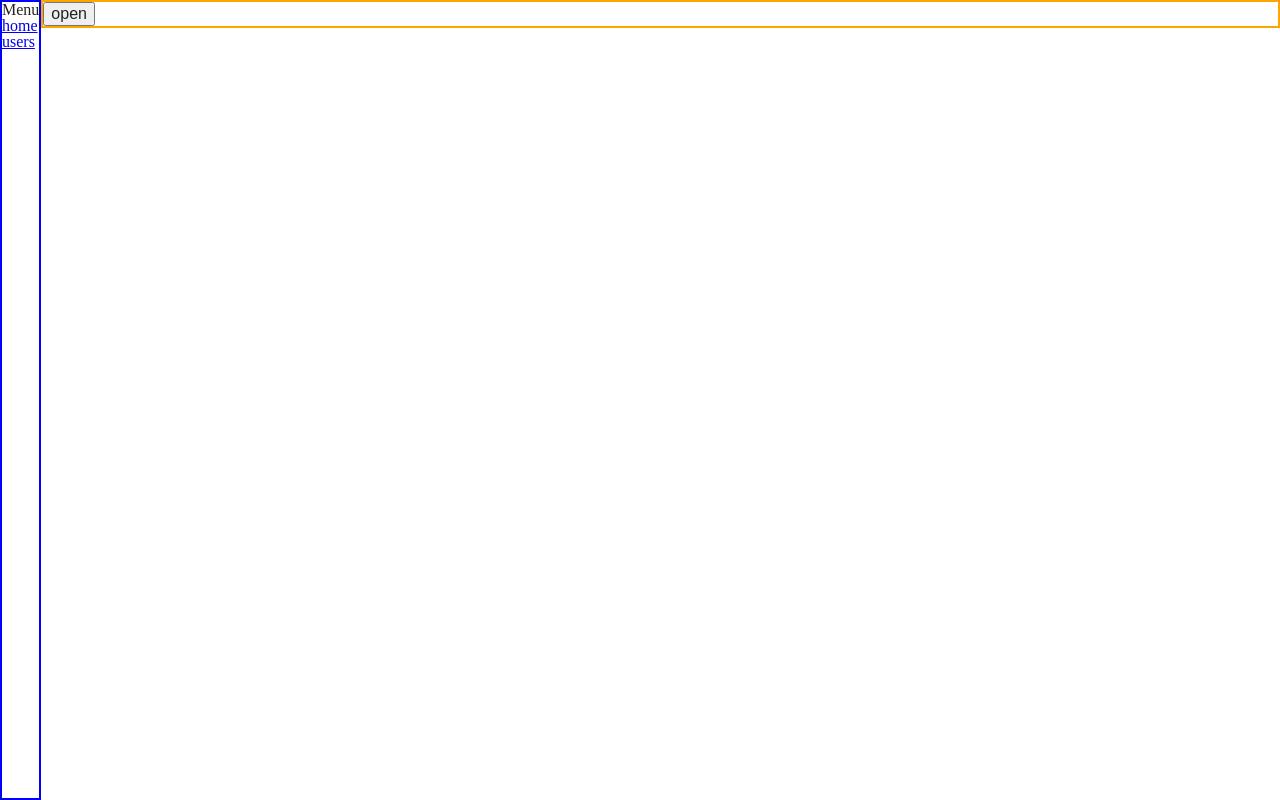
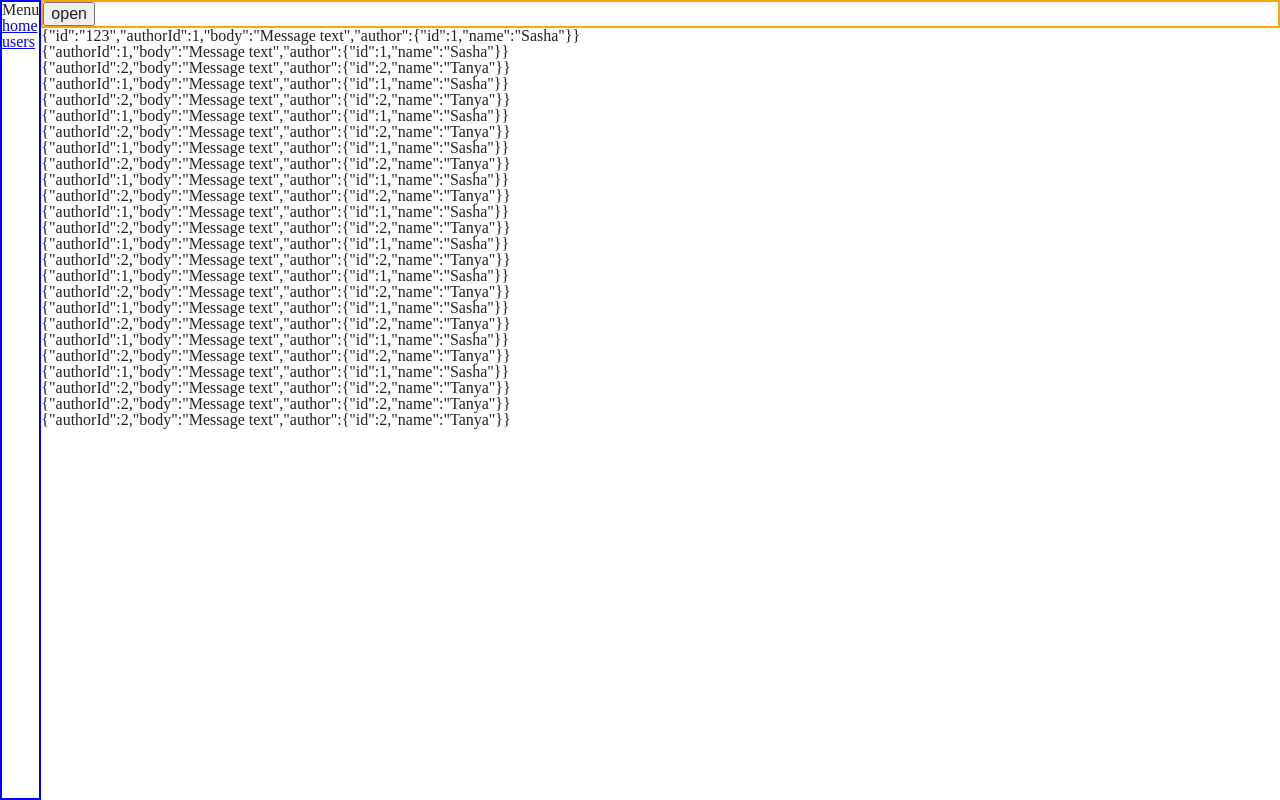
Before and after one commit to Vasy12/fe-react-app, a React (Create React App) app: page /chat in a window 1280 px wide. Built offline with nearby package versions, Linux system fonts and the light colour scheme.

Commit message:
Add useReducer examples

```diff
--- a/src/App.jsx
+++ b/src/App.jsx
@@ -2,6 +2,7 @@ import React, { createContext, useState } from 'react';
 import { BrowserRouter as Router, Switch, Route } from 'react-router-dom';
 import AppNav from './components/AppNav';
 import PageHeader from './components/PageHeader';
+import Chat from './components/Chat';
 import styles from './App.module.scss';
 import UsersPage from './pages/UsersPage';
 import Home from './pages/Home';
@@ -25,6 +26,9 @@ function App() {
               <Route path="/" exact>
                 <Home />
               </Route>
+              <Route path="/chat">
+                <Chat />
+              </Route>
               <Route path="/users">
                 <UsersPage />
               </Route>
--- /dev/null
+++ b/src/components/Chat/index.jsx
@@ -0,0 +1,151 @@
+import React, { useReducer, useEffect } from 'react';
+import PropTypes from 'prop-types';
+import reducer from './reducer';
+
+const data = {
+  members: [
+    {
+      id: 1,
+      name: 'Sasha',
+    },
+    {
+      id: 2,
+      name: 'Tanya',
+    },
+  ],
+  messages: [
+    {
+      id: '123',
+      authorId: 1,
+      body: 'Message text',
+    },
+    {
+      authorId: 1,
+      body: 'Message text',
+    },
+    {
+      authorId: 2,
+      body: 'Message text',
+    },
+    {
+      authorId: 1,
+      body: 'Message text',
+    },
+    {
+      authorId: 2,
+      body: 'Message text',
+    },
+    {
+      authorId: 1,
+      body: 'Message text',
+    },
+    {
+      authorId: 2,
+      body: 'Message text',
+    },
+    {
+      authorId: 1,
+      body: 'Message text',
+    },
+    {
+      authorId: 2,
+      body: 'Message text',
+    },
+    {
+      authorId: 1,
+      body: 'Message text',
+    },
+    {
+      authorId: 2,
+      body: 'Message text',
+    },
+    {
+      authorId: 1,
+      body: 'Message text',
+    },
+    {
+      authorId: 2,
+      body: 'Message text',
+    },
+    {
+      authorId: 1,
+      body: 'Message text',
+    },
+    {
+      authorId: 2,
+      body: 'Message text',
+    },
+    {
+      authorId: 1,
+      body: 'Message text',
+    },
+    {
+      authorId: 2,
+      body: 'Message text',
+    },
+    {
+      authorId: 1,
+      body: 'Message text',
+    },
+    {
+      authorId: 2,
+      body: 'Message text',
+    },
+    {
+      authorId: 1,
+      body: 'Message text',
+    },
+    {
+      authorId: 2,
+      body: 'Message text',
+    },
+    {
+      authorId: 1,
+      body: 'Message text',
+    },
+    {
+      authorId: 2,
+      body: 'Message text',
+    },
+    {
+      authorId: 2,
+      body: 'Message text',
+    },
+    {
+      authorId: 2,
+      body: 'Message text',
+    },
+  ],
+};
+
+const getData = () => data;
+
+function Chat(props) {
+  const [state, dispatch] = useReducer(reducer, {
+    members: new Map(),
+    messages: [],
+  });
+
+  useEffect(() => {
+    const data = getData();
+
+    dispatch({
+      type: 'DATA_RESPONSE_SUCCESS',
+      data,
+    });
+  }, []);
+
+  const { messages } = state;
+
+  return (
+    <ol>
+      {messages.map((m, index) => (
+        <li key={index}>{JSON.stringify(m)}</li>
+      ))}
+    </ol>
+  );
+}
+
+Chat.propTypes = {};
+
+export default Chat;
--- /dev/null
+++ b/src/components/Chat/reducer.js
@@ -0,0 +1,44 @@
+export default function chatReducer(state, action) {
+  switch (action.type) {
+    case 'DATA_RESPONSE_SUCCESS': {
+      const {
+        data: { members, messages },
+      } = action;
+      const membersMap = new Map();
+
+      members.forEach(m => {
+        membersMap.set(m.id, m);
+      });
+
+      const messagesWithAuthors = messages.map(m => ({
+        ...m,
+        author: membersMap.get(m.authorId) ?? null,
+      }));
+
+      return {
+        ...state,
+        members: membersMap,
+        messages: messagesWithAuthors,
+      };
+    }
+    case 'NEW_MESSAGE': {
+      const { members, messages } = state;
+      const { message } = action;
+
+      const messageWithAuthor = {
+        ...message,
+        author: members.get(message.authorId),
+      };
+
+      const newMessages = [...messages, messageWithAuthor];
+
+      return {
+        ...state,
+        messages: newMessages,
+      };
+    }
+
+    default:
+      return state;
+  }
+}
--- a/src/pages/Home.jsx
+++ b/src/pages/Home.jsx
@@ -1,45 +1,106 @@
-import React, { useState } from 'react';
-import { useCallback, useMemo } from 'react';
+import React, { useReducer } from 'react';
+
+import { format } from 'date-fns';
+
+/**
+ *
+ * @param {object} state - prev state
+ * @param {object} action - dispatched action
+ * @returns {object} - new state
+ */
+const homeReducer = (state, action) => {
+  const { name, value } = action;
+  return {
+    ...state,
+    [name]: name === 'age' ? Number(value) : value,
+  };
+};
 
 function Home() {
-  const [value, setValue] = useState(0);
-  const [theme, setTheme] = useState('light');
+  const [state, dispatch] = useReducer(homeReducer, {
+    firstName: '',
+    lastName: '',
+    email: '',
+    age: 18,
+    gender: null,
+    tel: '',
+    birthday: format(new Date(), 'yyyy-MM-dd'),
+  });
 
-  const handleChange = useCallback(
-    ({ target: { value } }) => setValue(Number(value)),
-    []
-  );
+  const handleChange = event => {
+    const {
+      target: { name, value },
+    } = event;
 
-  const handleThemeBtnClick = useCallback(
-    () => setTheme(prevValue => (prevValue === 'light' ? 'dark' : 'light')),
-    []
-  ); // memorize callback function between renders
-
-  const result = useMemo(() => complexCode(value), [value]); // memorize result
-
-  const style = useMemo(
-    () => ({
-      backgroundColor: theme === 'light' ? 'white' : 'black',
-      color: theme === 'light' ? 'black' : 'white',
-    }),
-    [theme]
-  );
+    dispatch({
+      name,
+      value,
+    });
+  };
 
   return (
     <>
-      <h1 style={style}>RESULT = {result}</h1>
-      <input type="number" value={value} onChange={handleChange} />
-      <button onClick={handleThemeBtnClick}>switch theme</button>
+      <input
+        type="text"
+        name={'firstName'}
+        value={state.firstName}
+        onChange={handleChange}
+      />
+      <input
+        type="text"
+        name={'lastName'}
+        value={state.lastName}
+        onChange={handleChange}
+      />
+      <input
+        type="email"
+        name={'email'}
+        value={state.email}
+        onChange={handleChange}
+      />
+      <input
+        type="range"
+        min={0}
+        max={120}
+        name={'age'}
+        value={state.age}
+        onChange={handleChange}
+      />
+      <input
+        type="radio"
+        name={'gender'}
+        value={'male'}
+        checked={state.gender === 'male'}
+        onChange={handleChange}
+      />
+      <input
+        type="radio"
+        name={'gender'}
+        value={'female'}
+        checked={state.gender === 'female'}
+        onChange={handleChange}
+      />
+      <input
+        type="radio"
+        name={'gender'}
+        value={'other'}
+        checked={state.gender === 'other'}
+        onChange={handleChange}
+      />
+      <input
+        type="tel"
+        name={'tel'}
+        value={state.tel}
+        onChange={handleChange}
+      />
+      <input
+        type="date"
+        name={'birthday'}
+        value={state.birthday}
+        onChange={handleChange}
+      />
     </>
   );
 }
 
-function complexCode(value) {
-  for (let i = 0; i < 10000000; i++) {
-    const test = (Math.random() * i) / Math.random();
-  }
-
-  return value ** 3;
-}
-
 export default Home;
```
